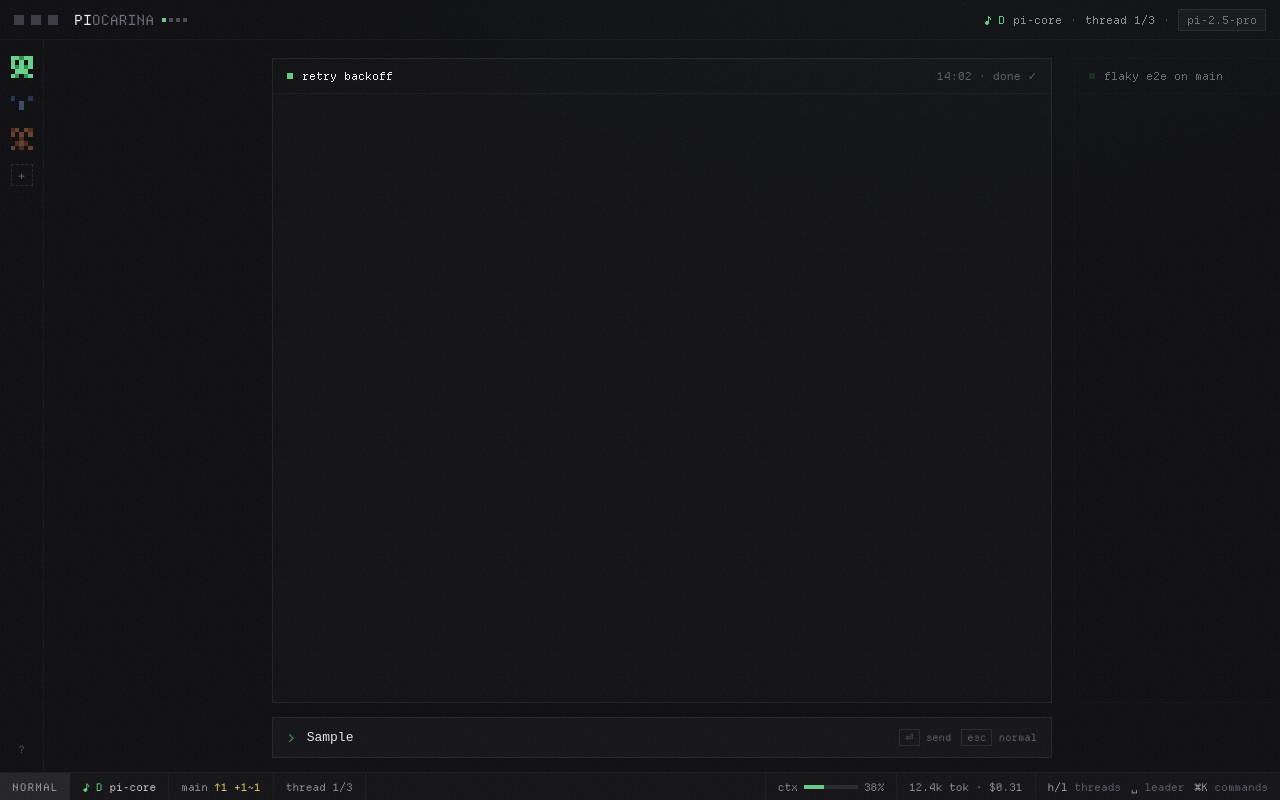
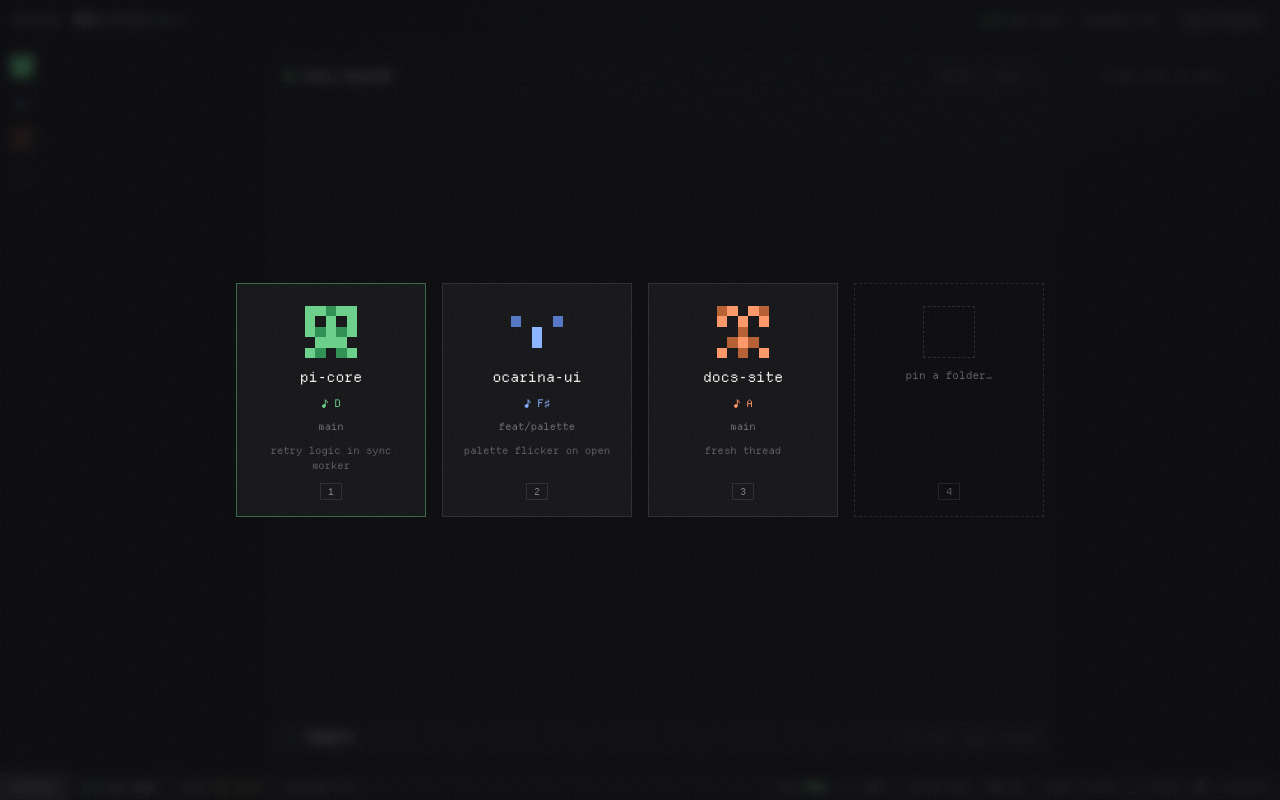
Before and after one commit to gisketch/pi-ocarina, a Svelte app: page / in a window 1280 px wide. Both pictures are taken after typing "Sample" into the empty fields and a click on the button "pin a workspace (w)". Built offline with nearby package versions, Linux system fonts and the light colour scheme.

Commit message:
T5 — workspace switcher and command palette

```diff
--- a/src/renderer/src/App.svelte
+++ b/src/renderer/src/App.svelte
@@ -6,8 +6,11 @@
   import Composer from './components/Composer.svelte'
   import LeaderBar from './components/LeaderBar.svelte'
   import KeymapOverlay from './components/overlays/KeymapOverlay.svelte'
+  import SwitcherOverlay from './components/overlays/SwitcherOverlay.svelte'
+  import CommandPalette from './components/overlays/CommandPalette.svelte'
   import { app } from '$lib/state/app.svelte'
   import { shell } from '$lib/state/shell.svelte'
+  import type { CommandId } from '$lib/commands'
 
   // The accent tokens are substituted where they are declared (:root), so the
   // seeded hue must be written to the document element — setting it on .shell
@@ -17,12 +20,39 @@
   })
 
   let composerInput = $state<HTMLInputElement | null>(null)
+  let paletteInput = $state<HTMLInputElement | null>(null)
   $effect(() => {
     shell.targets.composer = composerInput
+  })
+  $effect(() => {
+    shell.targets.palette = paletteInput
   })
 
   function onKeydown(event: KeyboardEvent): void {
     if (shell.handleKey(event)) event.preventDefault()
+  }
+
+  function runCommand(id: CommandId): void {
+    switch (id) {
+      case 'jump-workspace':
+        shell.openOverlay('switcher')
+        return
+      case 'open-keymap':
+        shell.openOverlay('keymap')
+        return
+      case 'next-thread':
+        app.moveThread(1)
+        break
+      case 'new-thread':
+        // Creating threads needs the session backend; jump to the fresh-thread
+        // workspace so the command still demonstrates its destination.
+        app.goWorkspace(app.workspaces.length - 1)
+        break
+      case 'switch-branch':
+      case 'compact-thread':
+        break
+    }
+    shell.closeOverlay()
   }
 </script>
 
@@ -51,6 +81,20 @@
 
   {#if shell.overlay === 'keymap'}
     <KeymapOverlay onclose={() => shell.closeOverlay()} />
+  {:else if shell.overlay === 'switcher'}
+    <SwitcherOverlay
+      onclose={() => shell.closeOverlay()}
+      onselect={(index) => {
+        app.goWorkspace(index)
+        shell.closeOverlay()
+      }}
+    />
+  {:else if shell.overlay === 'palette'}
+    <CommandPalette
+      bind:input={paletteInput}
+      onclose={() => shell.closeOverlay()}
+      onrun={runCommand}
+    />
   {/if}
 </div>
 
--- /dev/null
+++ b/src/renderer/src/components/overlays/CommandPalette.svelte
@@ -0,0 +1,160 @@
+<script lang="ts">
+  import Backdrop from './Backdrop.svelte'
+  import { COMMANDS, type CommandId, filterCommands, wrapIndex } from '$lib/commands'
+
+  interface Props {
+    onclose: () => void
+    onrun: (id: CommandId) => void
+    input?: HTMLInputElement | null
+  }
+
+  let { onclose, onrun, input = $bindable(null) }: Props = $props()
+
+  let query = $state('')
+  let selected = $state(0)
+
+  const results = $derived(filterCommands(COMMANDS, query))
+  // Keep the highlight inside the filtered list as it shrinks.
+  const active = $derived(results.length === 0 ? -1 : wrapIndex(selected, results.length))
+
+  function run(id: CommandId): void {
+    onrun(id)
+  }
+
+  function onkeydown(event: KeyboardEvent): void {
+    switch (event.key) {
+      case 'ArrowDown':
+        event.preventDefault()
+        selected = wrapIndex(active + 1, results.length)
+        break
+      case 'ArrowUp':
+        event.preventDefault()
+        selected = wrapIndex(active - 1, results.length)
+        break
+      case 'Enter':
+        event.preventDefault()
+        if (active >= 0) run(results[active].id)
+        break
+    }
+  }
+</script>
+
+<Backdrop {onclose} z={60} align="top" label="Command palette">
+  <div class="palette">
+    <div class="field">
+      <span class="prompt">&gt;</span>
+      <!-- svelte-ignore a11y_autofocus -->
+      <input
+        bind:this={input}
+        bind:value={query}
+        {onkeydown}
+        oninput={() => (selected = 0)}
+        placeholder="Type a command…"
+        autofocus
+      />
+      <span class="esc">esc</span>
+    </div>
+
+    <div class="list">
+      {#each results as command, i (command.id)}
+        <button
+          type="button"
+          class="row"
+          class:active={i === active}
+          onclick={() => run(command.id)}
+          onmouseenter={() => (selected = i)}
+        >
+          <span class="icon">{command.icon}</span>{command.label}
+          <span class="kbd">{command.kbd}</span>
+        </button>
+      {:else}
+        <div class="empty">no matching command</div>
+      {/each}
+    </div>
+  </div>
+</Backdrop>
+
+<style>
+  .palette {
+    width: 560px;
+    border: 1px solid rgba(255, 255, 255, 0.055);
+    background: var(--bg-panel);
+    box-shadow: 0 30px 80px rgba(0, 0, 0, 0.6);
+    overflow: hidden;
+    animation: rise 0.2s ease;
+  }
+
+  .field {
+    display: flex;
+    align-items: center;
+    gap: 10px;
+    padding: 13px 16px;
+    border-bottom: 1px solid var(--bg-chip);
+  }
+  .prompt {
+    color: var(--accent);
+  }
+  input {
+    flex: 1;
+    background: transparent;
+    border: none;
+    outline: none;
+    color: var(--fg-body);
+    font-family: var(--font-body);
+    font-size: 13px;
+    caret-color: var(--accent);
+  }
+  input::placeholder {
+    color: var(--fg-dimmest);
+  }
+  .esc {
+    font-size: 9.5px;
+    color: var(--fg-dimmest);
+    border: 1px solid rgba(255, 255, 255, 0.09);
+    padding: 1px 5px;
+  }
+
+  .list {
+    padding: 6px;
+  }
+
+  .row {
+    width: 100%;
+    display: flex;
+    align-items: center;
+    gap: 10px;
+    padding: 8px 11px;
+    cursor: pointer;
+    color: var(--fg-agent);
+    font-size: 11.5px;
+    background: none;
+    border: none;
+    font-family: var(--font-chrome);
+    text-align: left;
+  }
+  .row.active {
+    background: var(--bg-hover-2);
+  }
+
+  .icon {
+    color: var(--fg-dimmest);
+    font-size: 10.5px;
+    width: 14px;
+    flex: none;
+  }
+
+  .kbd {
+    margin-left: auto;
+    font-size: 9.5px;
+    color: var(--fg-dimmer);
+    border: 1px solid rgba(255, 255, 255, 0.055);
+    padding: 1px 6px;
+    white-space: nowrap;
+  }
+
+  .empty {
+    padding: 10px 11px;
+    color: var(--fg-dimmest);
+    font-size: 11.5px;
+  }
+</style>
--- /dev/null
+++ b/src/renderer/src/components/overlays/SwitcherOverlay.svelte
@@ -0,0 +1,119 @@
+<script lang="ts">
+  import Backdrop from './Backdrop.svelte'
+  import Identicon from '../Identicon.svelte'
+  import { app } from '$lib/state/app.svelte'
+
+  interface Props {
+    onclose: () => void
+    onselect: (index: number) => void
+  }
+
+  const { onclose, onselect }: Props = $props()
+</script>
+
+<Backdrop {onclose} z={50} label="Workspace switcher">
+  <div class="cards">
+    {#each app.workspaces as ws, i (ws.id)}
+      <button
+        type="button"
+        class="card"
+        class:active={i === app.workspaceIndex}
+        style:--card-hue={ws.hue}
+        onclick={() => onselect(i)}
+      >
+        <Identicon name={ws.name} hue={ws.hue} size={52} />
+        <div class="name">{ws.name}</div>
+        <div class="note">♪ {ws.note}</div>
+        <div class="branch"> {ws.branch}</div>
+        <div class="snippet">{ws.snippet}</div>
+        <div class="key">{i + 1}</div>
+      </button>
+    {/each}
+
+    <div class="card empty">
+      <div class="ghost"></div>
+      pin a folder…
+      <div class="key plain">{app.workspaces.length + 1}</div>
+    </div>
+  </div>
+</Backdrop>
+
+<style>
+  .cards {
+    display: flex;
+    gap: 16px;
+    align-items: stretch;
+  }
+
+  .card {
+    width: 190px;
+    padding: 22px 18px 16px;
+    border: 1px solid var(--line-strong);
+    background: var(--bg-panel);
+    display: flex;
+    flex-direction: column;
+    align-items: center;
+    gap: 10px;
+    cursor: pointer;
+    animation: rise 0.25s ease;
+    transition: transform 0.15s;
+    font-family: var(--font-chrome);
+  }
+  .card:hover {
+    transform: translateY(-3px);
+  }
+  .card.active {
+    border-color: oklch(0.76 0.14 var(--card-hue) / 0.45);
+  }
+
+  .name {
+    font-size: 14px;
+    color: var(--fg-bright);
+  }
+
+  .note {
+    font-size: 10.5px;
+    color: oklch(0.76 0.14 var(--card-hue));
+  }
+
+  .branch {
+    font-size: 10px;
+    color: var(--fg-dimmer);
+  }
+
+  .snippet {
+    font-size: 10px;
+    color: var(--fg-dimmest);
+    text-align: center;
+    line-height: 1.5;
+  }
+
+  .key {
+    margin-top: auto;
+    font-size: 9.5px;
+    color: var(--fg-dim);
+    border: 1px solid var(--line-strong);
+    padding: 1px 7px;
+  }
+
+  .empty {
+    border-style: dashed;
+    background: none;
+    justify-content: center;
+    color: var(--fg-dimmest);
+    font-size: 10.5px;
+    cursor: default;
+  }
+  .empty:hover {
+    transform: none;
+  }
+  .ghost {
+    width: 52px;
+    height: 52px;
+    border: 1px dashed rgba(255, 255, 255, 0.12);
+  }
+  .key.plain {
+    color: var(--fg-dimmest);
+    border-color: rgba(255, 255, 255, 0.09);
+  }
+</style>
--- /dev/null
+++ b/src/renderer/src/lib/commands.ts
@@ -0,0 +1,60 @@
+export type CommandId =
+  | 'jump-workspace'
+  | 'new-thread'
+  | 'next-thread'
+  | 'switch-branch'
+  | 'compact-thread'
+  | 'open-keymap'
+
+export interface Command {
+  id: CommandId
+  icon: string
+  label: string
+  kbd: string
+}
+
+/** Palette contents, in the reference's order. */
+export const COMMANDS: readonly Command[] = [
+  { id: 'jump-workspace', icon: '♪', label: 'Jump to workspace…', kbd: '␣ 1–3' },
+  { id: 'new-thread', icon: '+', label: 'New thread in this workspace', kbd: '␣ n' },
+  { id: 'next-thread', icon: '⟷', label: 'Next thread column', kbd: 'l' },
+  { id: 'switch-branch', icon: '⎇', label: 'Switch branch', kbd: '⌘B' },
+  { id: 'compact-thread', icon: '⌫', label: 'Compact thread (summarize context)', kbd: '␣ c' },
+  { id: 'open-keymap', icon: '?', label: 'Open keymap', kbd: '␣ k' },
+]
+
+/** Subsequence match, case-insensitive: "ntc" finds "New Thread in this workspaCe".
+ *  Returns null when the query does not match at all. Lower score sorts first. */
+export function scoreCommand(label: string, query: string): number | null {
+  const q = query.trim().toLowerCase()
+  if (q === '') return 0
+  const haystack = label.toLowerCase()
+
+  let index = 0
+  let score = 0
+  let previous = -1
+  for (const ch of q) {
+    const found = haystack.indexOf(ch, index)
+    if (found === -1) return null
+    // Prefer matches that are contiguous and start on a word boundary.
+    const gap = previous === -1 ? found : found - previous - 1
+    score += gap
+    previous = found
+    index = found + 1
+  }
+  return score
+}
+
+export function filterCommands(commands: readonly Command[], query: string): Command[] {
+  return commands
+    .map((command) => ({ command, score: scoreCommand(command.label, query) }))
+    .filter((entry): entry is { command: Command; score: number } => entry.score !== null)
+    .sort((a, b) => a.score - b.score)
+    .map((entry) => entry.command)
+}
+
+/** Wraps an index into a list, so arrow keys cycle at both ends. */
+export function wrapIndex(index: number, length: number): number {
+  if (length <= 0) return 0
+  return ((index % length) + length) % length
+}
```
Also changed, not shown: 2 other files (tests, documents, lock files or other folders).
